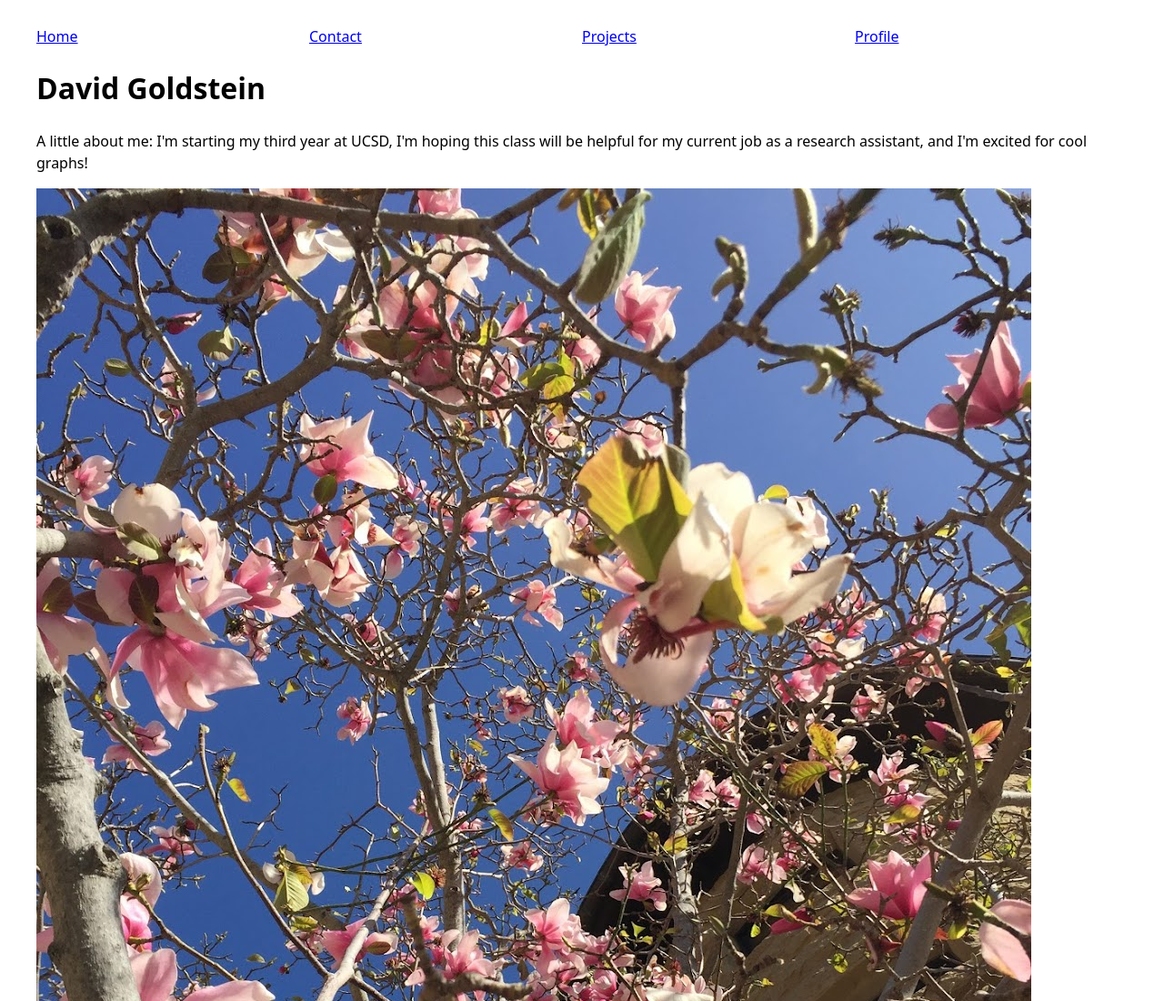
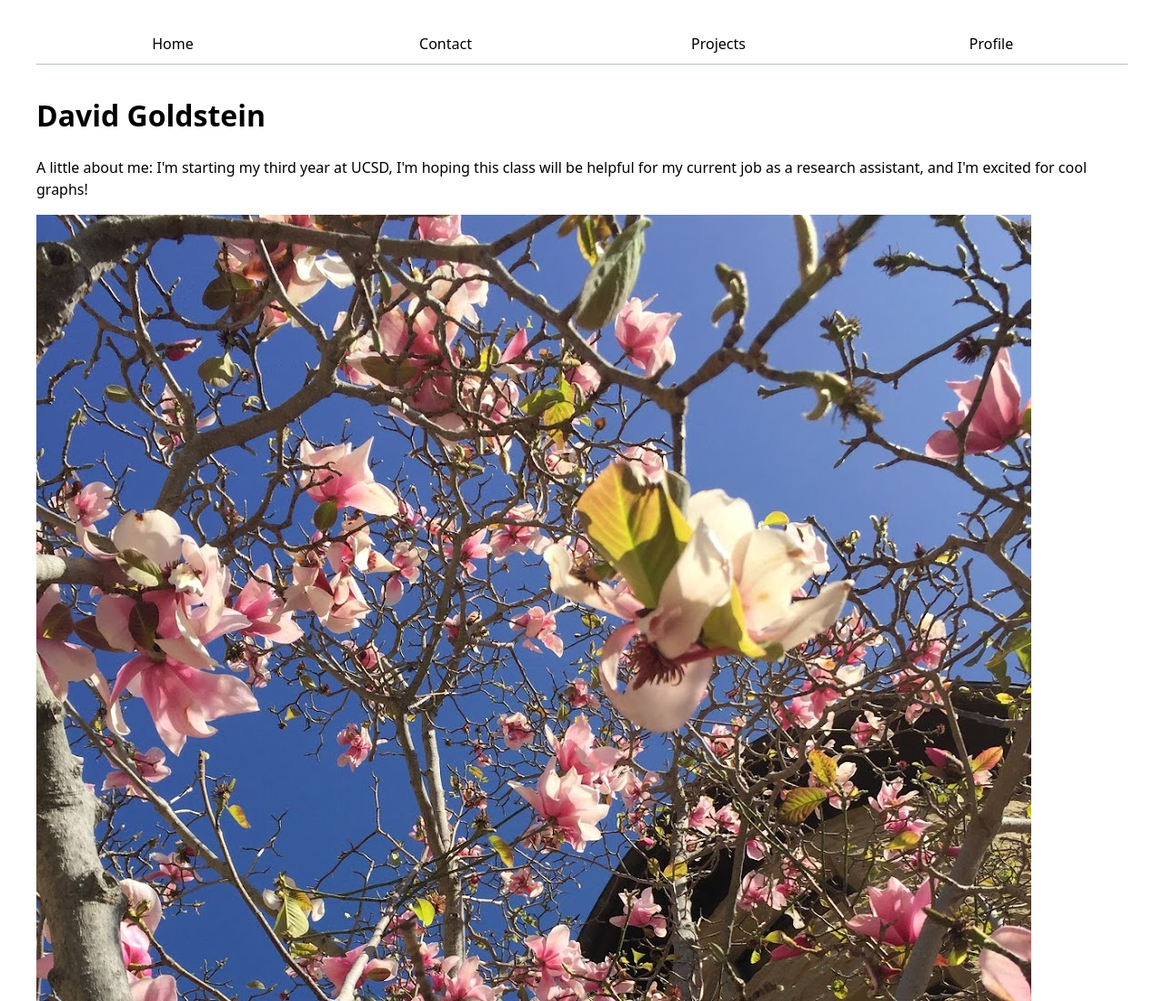
Before and after one commit to davidgol3p/portfolio, a plain HTML site: page index.html in a window 1280 px wide. Shown: the top 1100 px of the page at 91% size. Drawn offline with Linux system fonts and the light colour scheme.

Commit message:
Update style.css

```diff
--- a/style.css
+++ b/style.css
@@ -15,8 +15,22 @@ nav li {
 
 nav {
   display: flex;
+  margin-bottom: 2rem;
+  border-bottom-width: 1px;
+  border-bottom-style: solid;
+  border-bottom-color: oklch(80% 3% 200);
 }
 
 nav a {
   flex: 1;
+  text-decoration: none;
+  color: inherit;
+  text-align: center;
+  padding: 0.5em;
 }
+
+nav a.current {
+  border-bottom-width: 0.4em;
+  border-bottom-color: oklch(75% 3% 200);
+  padding-bottom: 10px;
+}
```
